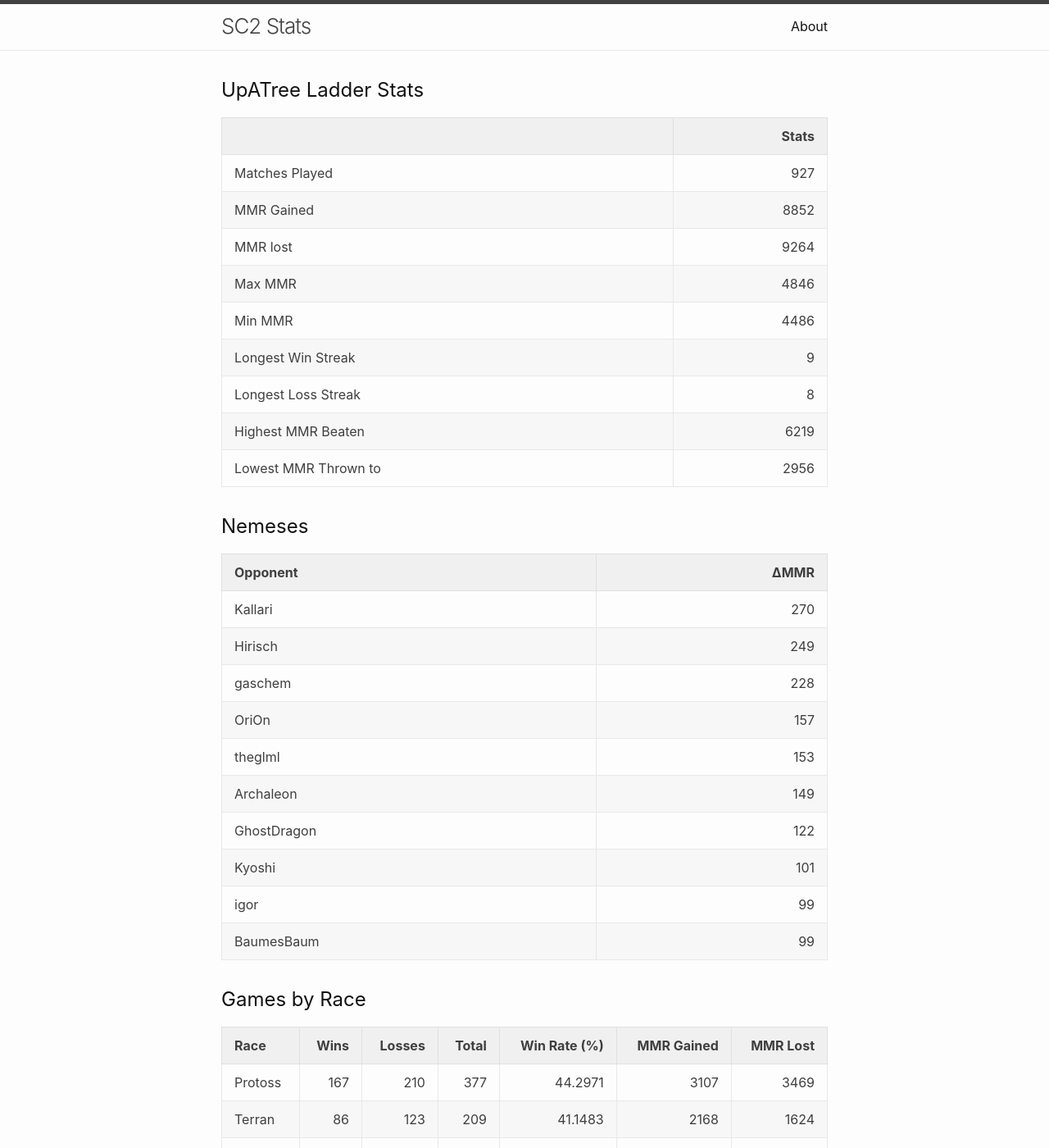
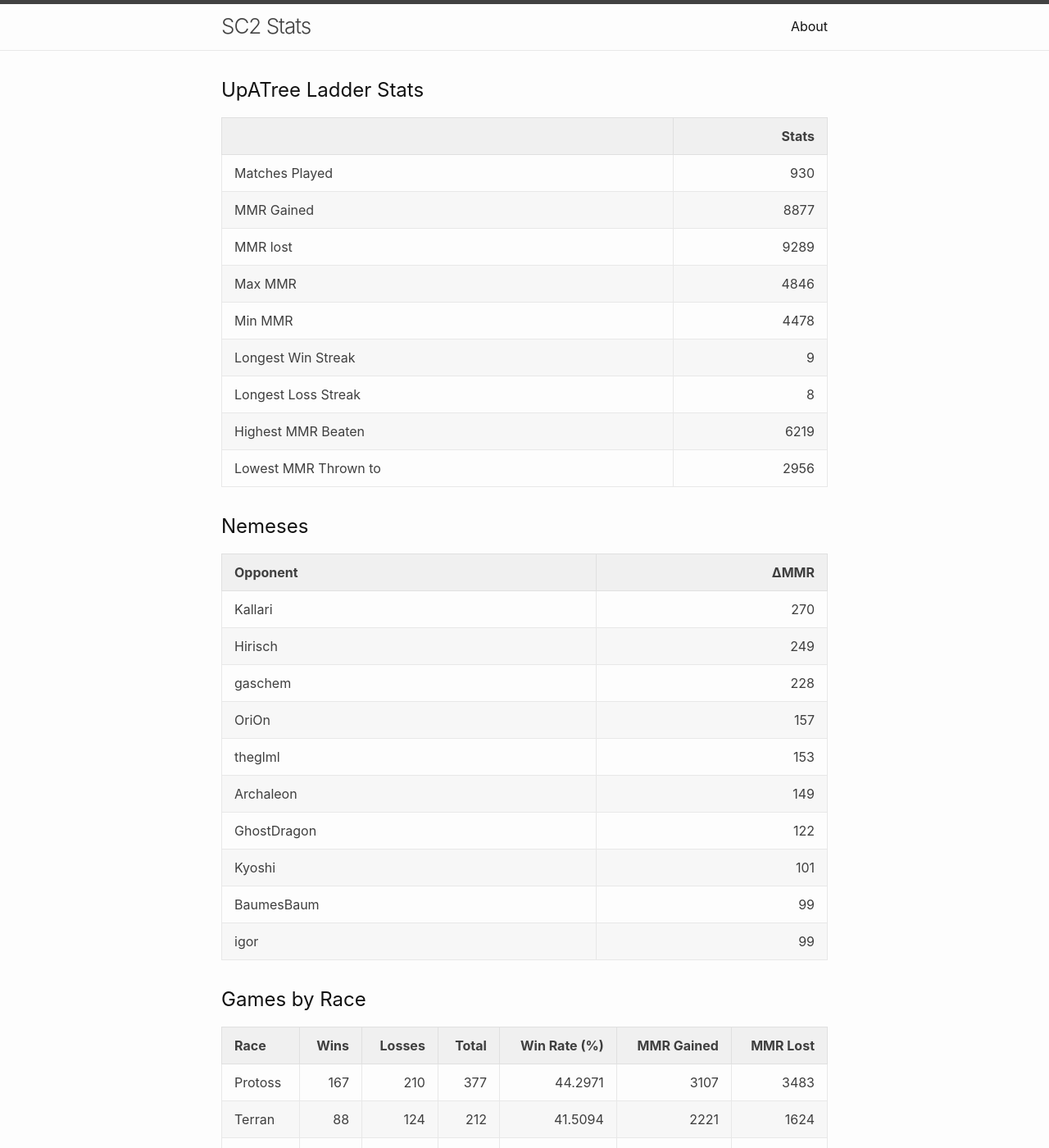
Before and after one commit to kylermurphy/UpATree, a Jekyll site: the page built from docs/index.md, in a window 1280 px wide and 1400 px high. Shown: the whole window at 82% size. Built offline with Jekyll 4.4.1, drawn with Linux system fonts in a browser that asks for light colours; our own code applies the rules of GitHub Pages for plain Markdown files.

Commit message:
running on push

```diff
--- a/docs/index.md
+++ b/docs/index.md
@@ -6,11 +6,11 @@ layout: home
 
 |                      |   Stats |
 |:---------------------|--------:|
-| Matches Played       |     927 |
-| MMR Gained           |    8852 |
-| MMR lost             |    9264 |
+| Matches Played       |     930 |
+| MMR Gained           |    8877 |
+| MMR lost             |    9289 |
 | Max MMR              |    4846 |
-| Min MMR              |    4486 |
+| Min MMR              |    4478 |
 | Longest Win Streak   |       9 |
 | Longest Loss Streak  |       8 |
 | Highest MMR Beaten   |    6219 |
@@ -28,15 +28,15 @@ layout: home
 | Archaleon   |    149 |
 | GhostDragon |    122 |
 | Kyoshi      |    101 |
+| BaumesBaum  |     99 |
 | igor        |     99 |
-| BaumesBaum  |     99 |
 
 ## Games by Race
 
 | Race    |   Wins |   Losses |   Total |   Win Rate (%) |   MMR Gained |   MMR Lost |
 |:--------|-------:|---------:|--------:|---------------:|-------------:|-----------:|
-| Protoss |    167 |      210 |     377 |        44.2971 |         3107 |       3469 |
-| Terran  |     86 |      123 |     209 |        41.1483 |         2168 |       1624 |
+| Protoss |    167 |      210 |     377 |        44.2971 |         3107 |       3483 |
+| Terran  |     88 |      124 |     212 |        41.5094 |         2221 |       1624 |
 | Zerg    |    193 |      147 |     340 |        56.7647 |         3111 |       3116 |
 
 ![Games by Race](./assets/gm_hist.png)
--- a/log.txt
+++ b/log.txt
@@ -43,3 +43,4 @@ Writing a log file 2025-02-24 21:00:29.
 Writing a log file 2025-02-24 21:19:54.
 Writing a log file 2025-02-24 21:32:30.
 Writing a log file 2025-02-24 21:46:53.
+Writing a log file 2025-02-24 22:18:31.
```
Also changed, not shown: docs/assets/MMR.png, docs/assets/daily.png, docs/assets/gm_hist.png, docs/assets/r_wrt.png, 1 other file.
